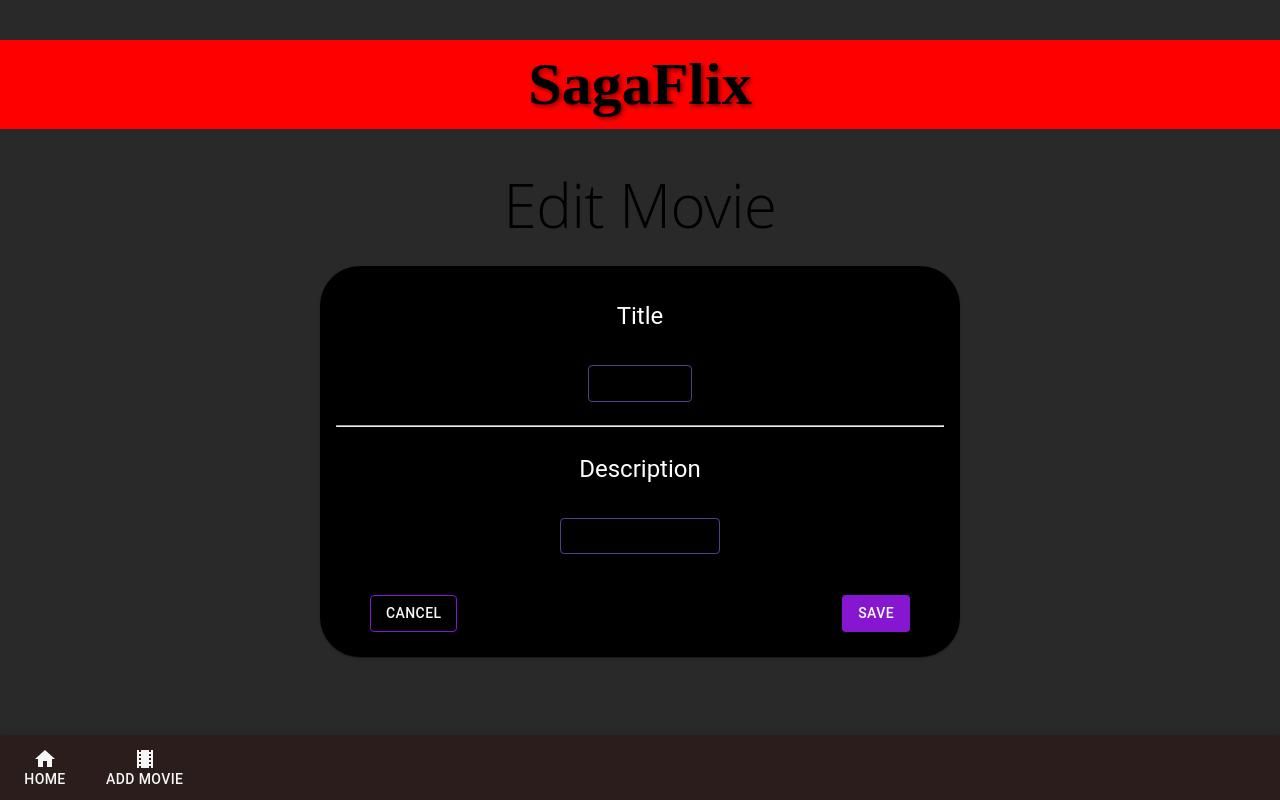
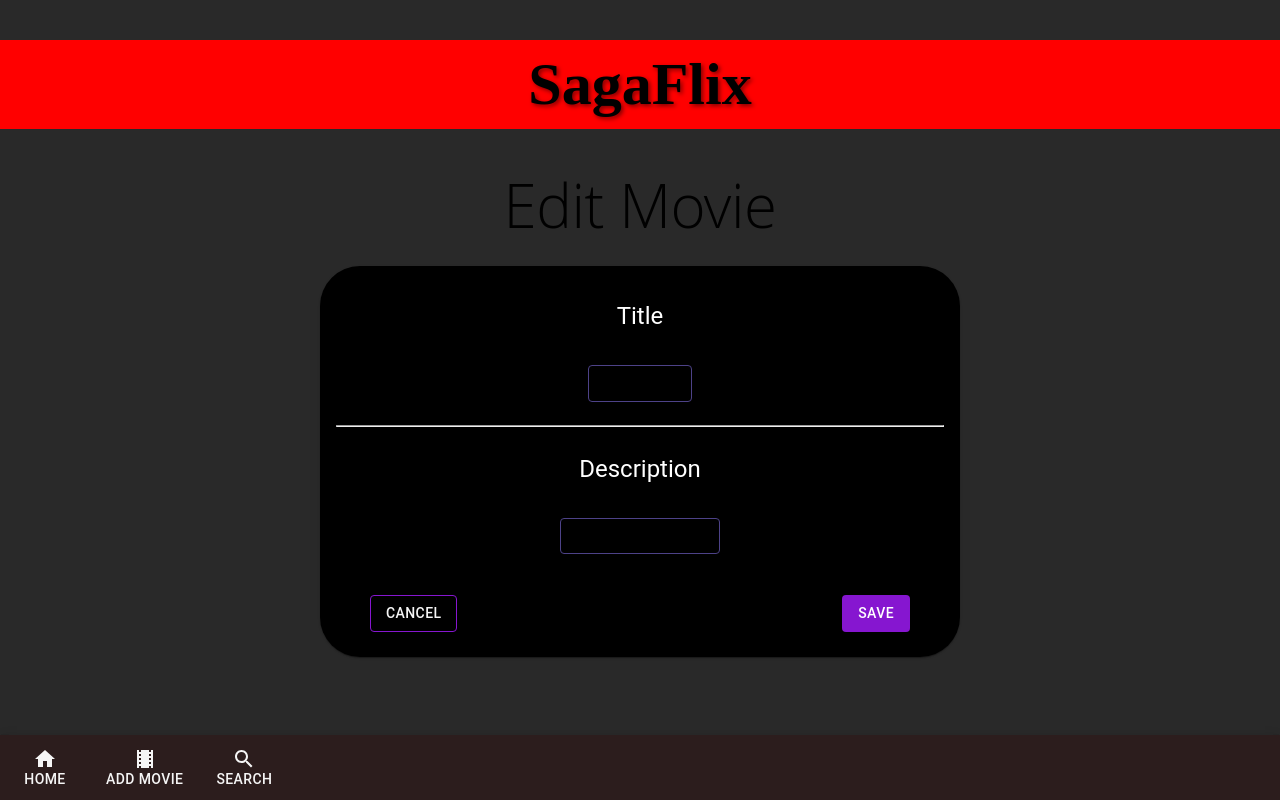
Before and after one commit to tmk-tran/movie-sagas, a React (Create React App) app: page /#/edit/1 in a window 1280 px wide. Built offline with nearby package versions, Linux system fonts and the light colour scheme.

Commit message:
added search bar

```diff
--- a/src/components/App/App.jsx
+++ b/src/components/App/App.jsx
@@ -5,6 +5,7 @@ import Details from "../Details/Details";
 import MovieList from "../MovieList/MovieList";
 import Movies from "../Movies/Movies";
 import Edit from "../Edit/Edit";
+import Search from "../Search/Search";
 import "./App.css";
 import Navbar from "../Navbar/Navbar";
 
@@ -25,6 +26,9 @@ function App() {
         <Route path="/edit/:id">
           <Edit />
         </Route>
+        <Route path="/search">
+          <Search />
+        </Route>
         <div className="navbar">
           <Navbar />
         </div>
--- /dev/null
+++ b/src/components/Movies/Movies.css
@@ -0,0 +1,4 @@
+.movie-h1 {
+    color: gainsboro;
+    font-family: Proxima Nova;
+}
--- a/src/components/Movies/Movies.jsx
+++ b/src/components/Movies/Movies.jsx
@@ -1,11 +1,12 @@
 import React from 'react';
+import "./Movies.css";
 
 import MovieForm from "../MovieForm/MovieForm";
 
 export default function Movies () {
     return (
         <div>
-            <h1>Add a movie:</h1>
+            <h1 className="movie-h1">Add a movie:</h1>
             <MovieForm />
         </div>
     );
--- a/src/components/Navbar/Navbar.jsx
+++ b/src/components/Navbar/Navbar.jsx
@@ -3,6 +3,7 @@ import { Link } from "react-router-dom";
 import { AppBar, Tabs, Tab } from "@mui/material";
 import HomeIcon from "@mui/icons-material/Home";
 import TheatersIcon from "@mui/icons-material/Theaters";
+import SearchIcon from "@mui/icons-material/Search";
 
 import "./Navbar.css";
 
@@ -44,6 +45,23 @@ function Navbar() {
           component={Link}
           to="/movies"
         />
+        <Tab
+          id="link"
+          label={
+            <div
+              style={{
+                display: "flex",
+                flexDirection: "column",
+                alignItems: "center",
+              }}
+            >
+              <SearchIcon />
+              <span>Search</span>
+            </div>
+          }
+          component={Link}
+          to="/search"
+        />
         {/* Add more Tab components for additional links */}
       </Tabs>
     </AppBar>
--- /dev/null
+++ b/src/components/Search/Search.jsx
@@ -0,0 +1,9 @@
+import TextField from "@mui/material/TextField";
+
+export default function Search() {
+  return (
+    <form>
+      <TextField label="Search" variant="filled" fullWidth style={{backgroundColor: "whitesmoke"}} />
+    </form>
+  );
+}
```
